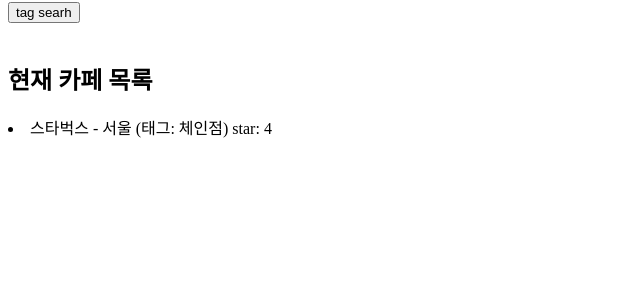
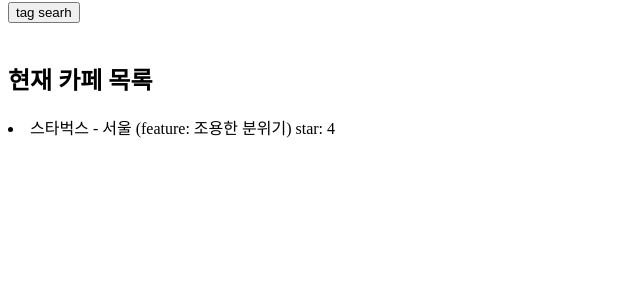
Before and after one commit to techofficer20/likelion7th_hackaton, a Django app: page /searchapp in a window 1280 px wide. Shown: the part 367-667 px from the top of the page, without its empty margins (0-640 px from the left). Run offline with Django 3.2, Linux system fonts and the light colour scheme; data comes from the database, SQL or seed files in the repository; parts of the project's set-up code (start-up, migrations or seed data) failed here and were passed over.

Commit message:
search update commit

```diff
--- a/cafeproject/searchapp/models.py
+++ b/cafeproject/searchapp/models.py
@@ -9,9 +9,16 @@ class Location(models.Model):
     def __str__(self):
         return self.location
 
+class Feature(models.Model):
+    feature = models.CharField(max_length = 15)
+
+    def __str__(self):
+        return self.feature
+
 class Post(models.Model):
     title = models.CharField(max_length = 20)
-    tag_body = models.TextField(max_length = 100)
+    description = models.TextField(max_length = 1000)
+    feature = models.ForeignKey(Feature, on_delete = models.CASCADE)
     location = models.ForeignKey(Location, on_delete = models.CASCADE)
     starrate = models.SmallIntegerField(choices=one_to_five_chocies, default=3)
     def __str__(self):
@@ -20,14 +27,6 @@ class Post(models.Model):
     class Meta:
         ordering = ['-starrate']
 
-
-
-class Feature(models.Model):
-    feature = models.CharField(max_length = 15)
-
-    def __str__(self):
-        return self.feature
-
 class Star(models.Model):
     star = models.CharField(max_length = 3)
 
--- a/cafeproject/searchapp/templates/index.html
+++ b/cafeproject/searchapp/templates/index.html
@@ -42,7 +42,7 @@
         <br/>
     <h2>현재 카페 목록</h2>
     {% for post_obj in post %}
-        <li>{{ post_obj.title }} - {{ post_obj.location }} (태그: {{ post_obj.tag_body }}) star: {{post_obj.starrate}}</li>
+        <li>{{ post_obj.title }} - {{ post_obj.location }} (feature: {{ post_obj.feature }}) star: {{post_obj.starrate}}</li>
     {% endfor %}
 </body>
 </html>
```
Also changed, not shown: cafeproject/searchapp/templates/result.html (+4 -4 lines), cafeproject/db.sqlite3, cafeproject/searchapp/migrations/0012_auto_20190809_0118.py (added), cafeproject/searchapp/migrations/0013_auto_20190809_0120.py (added).
